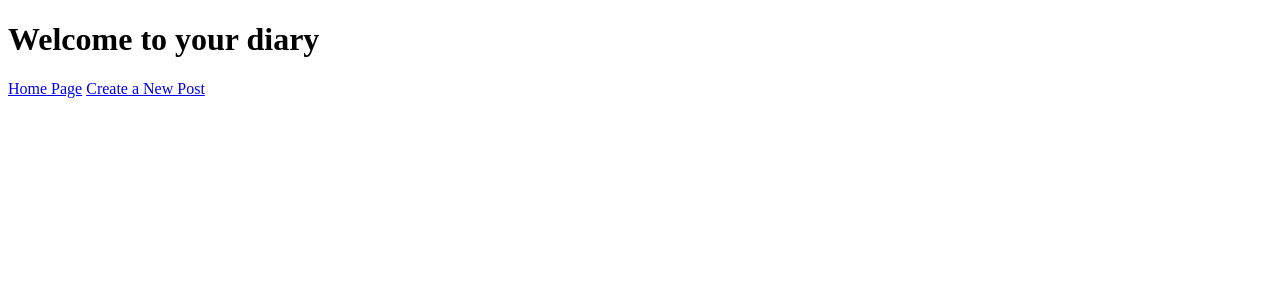
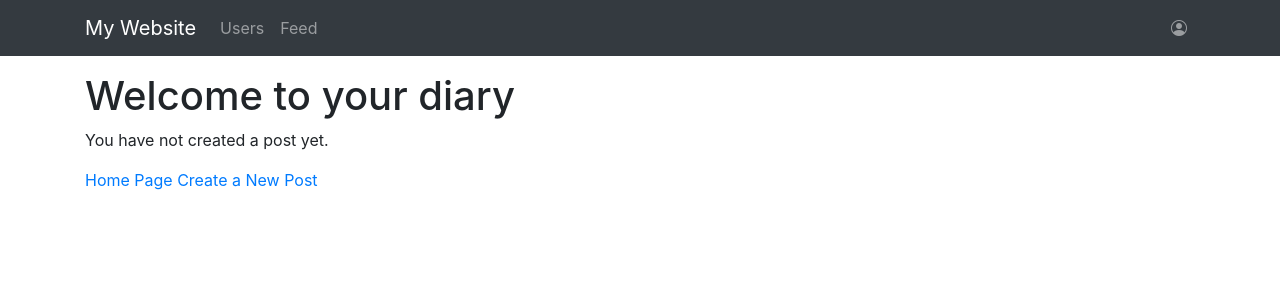
Before and after one commit to V1SHAL421/mywebsite, a Django app: page /posts/ in a window 1280 px wide. Shown: the top 300 px of the page. Run offline with Django 4.2, Linux system fonts and the light colour scheme; a user stored in the database is signed in; data that the repository does not hold is empty; some libraries are stand-ins or nearby versions.

Commit message:
Amend post list view

```diff
--- a/myapp/templates/post_list.html
+++ b/myapp/templates/post_list.html
@@ -1,10 +1,13 @@
-<!DOCTYPE html>
-<html>
-<head>
-    <title>Blog</title>
-</head>
-<body class="diary">
+{% extends 'base_content.html' %}
+
+{% load crispy_forms_tags %}
+
+{% block content %}
+<div class="container">
+    <div class="row">
+        <div class="col-12">
             <h1>Welcome to your diary</h1>
+            {% if posts %}
             <ul>
                 {% for post in posts %}
                 <li>
@@ -15,7 +18,12 @@
                 </li>
                 {% endfor %}
             </ul>
+            {% else %}
+            <p>You have not created a post yet.</p>
+            {% endif %}
             <a href="{% url 'home' %}">Home Page</a>
             <a href="{% url 'post_create' %}">Create a New Post</a>
-</body>
-</html>
+        </div>
+    </div>
+</div>
+{% endblock %}
```
Also changed, not shown: myapp/tests/views/test_post_list_view.py (+1 -1 lines). Lines whose indentation alone changed are shown as unchanged.
